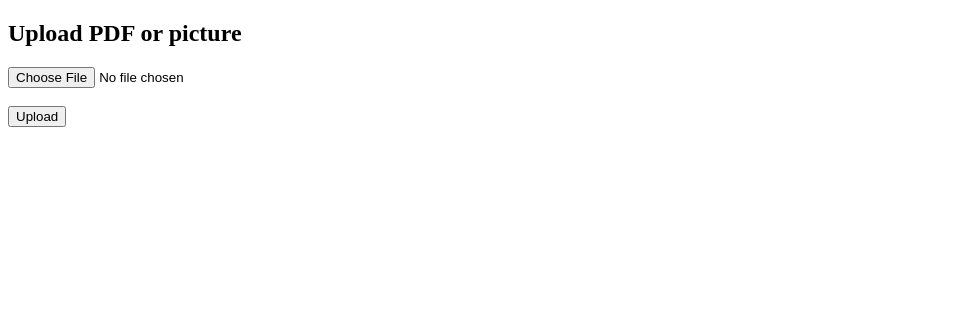
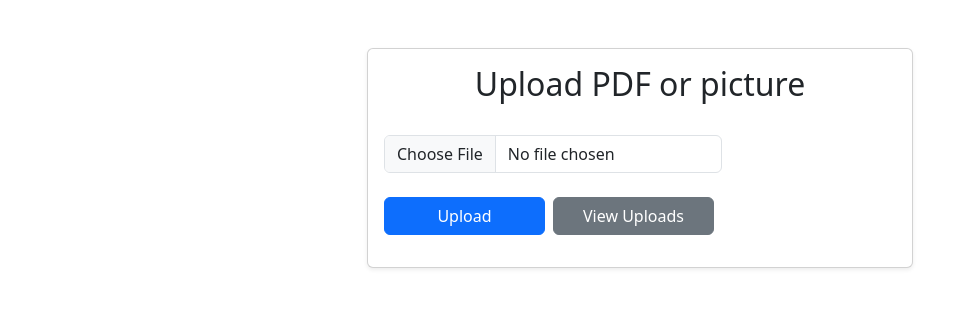
Before and after one commit to brycecodotco/PHP-Lessons, a PHP site: page /fileupload.php in a window 1280 px wide. Shown: the top 315 px of the page, without its empty margins (0-968 px from the left). Run offline with PHP 8.4, Linux system fonts and the light colour scheme.

Commit message:
added stylings

```diff
--- a/fileupload/fileupload.php
+++ b/fileupload/fileupload.php
@@ -16,7 +16,7 @@ if(isset($_POST['upload'])) {
 
     mysqli_query($conn, $sql);
 
-    echo "File uploaded successfully!";
+    echo "<div class='alert alert-success'>File uploaded successfully!</div>";
 }
 
 ?>
@@ -24,14 +24,35 @@ if(isset($_POST['upload'])) {
 <!DOCTYPE html>
 <html>
 <head>
+    <script defer src="https://cdn.jsdelivr.net/npm/bootstrap@5.3.8/dist/js/bootstrap.bundle.min.js" integrity="sha384-FKyoEForCGlyvwx9Hj09JcYn3nv7wiPVlz7YYwJrWVcXK/BmnVDxM+D2scQbITxI" crossorigin="anonymous"></script>
+    <link href="https://cdn.jsdelivr.net/npm/bootstrap@5.3.8/dist/css/bootstrap.min.css" rel="stylesheet" integrity="sha384-sRIl4kxILFvY47J16cr9ZwB07vP4J8+LH7qKQnuqkuIAvNWLzeN8tE5YBujZqJLB" crossorigin="anonymous">
+</head>
     <title>Upload PDF or Image</title>
 </head>
 <body>
-    <h2>Upload PDF or picture</h2>
 
-    <form method="post" enctype="multipart/form-data">
-        <input type="file" name="file"  required>
-        <br><br>
-        <button type="submit" name="upload">Upload</button>
+    <div class="container py-5">
+        <div class = "row justify-content-center">
+            <div class="col-md-6">
+                <div class="card shadow-sm">
+                    <div class="card-body">
+                             <div class = "text-center">
+                                 <i class="bi bi-rocket-takeoff-fill"></i><h2>Upload PDF or picture</h2>
+                            </div>
+                        <br>
+                        <div class="input-group mb-3">
+                        <form method="post" enctype="multipart/form-data">
+                        <input type="file" class="form-control" name="file" required>
+                        <br>
+                        <div class = "d-flex gap-2 ">
+                        <button type="submit" class="btn btn-primary w-50" name="upload">Upload</button>
+                        <button type="button" class="btn btn-secondary w-50" onclick="window.location.href='view.php'">View Uploads</button>
+                        <div>
+                    </div>
+                </div>
+            </div>
+        </div>
+    </div>
 </body>
+
 </html>
--- a/fileupload/view.php
+++ b/fileupload/view.php
@@ -19,7 +19,7 @@ while($row = mysqli_fetch_assoc($result)) {
         echo '<img src="data:' . $row['filetype'] . ';base64,'
         .base64_encode($row['filedata']) . '" width="300">';
     }
-        echo "<hr>";
-    }
+    echo "<hr>";
+}
 
 ?>
```
